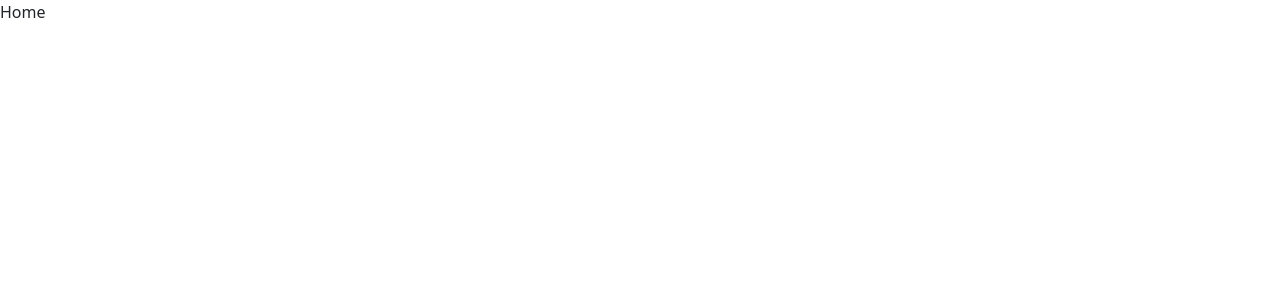
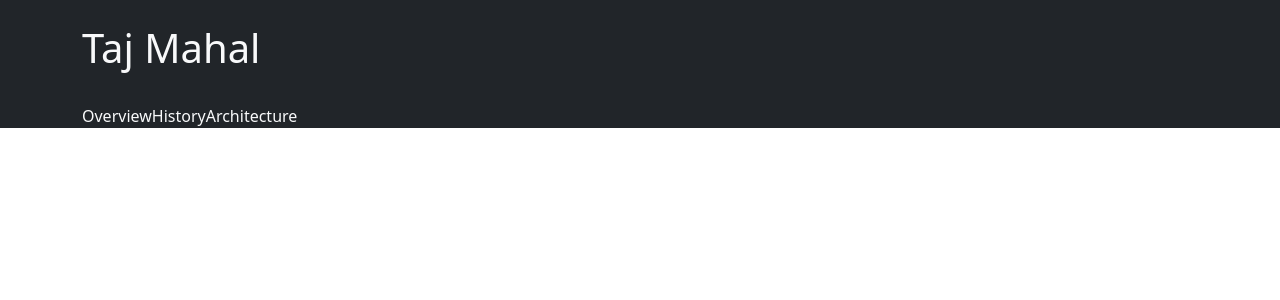
Before and after one commit to 7vTr0x7/React.js-2, a React (Vite) app in the folder IR_HW1/: page / in a window 1280 px wide. Shown: the top 300 px of the page. Built offline with nearby package versions, Linux system fonts and the light colour scheme.

Commit message:
IR_HW1 - Header

```diff
--- /dev/null
+++ b/IR_HW1/src/components/Header.jsx
@@ -0,0 +1,21 @@
+import React from "react";
+
+const Header = () => {
+  return (
+    <header className="bg-dark text-light">
+      <div className="container pt-4">
+        <h1>Taj Mahal</h1>
+
+        <nav className="pt-4">
+          <ul className="nav">
+            <li className="nav-item">Overview</li>
+            <li className="nav-item">History</li>
+            <li className="nav-item">Architecture</li>
+          </ul>
+        </nav>
+      </div>
+    </header>
+  );
+};
+
+export default Header;
--- a/IR_HW1/src/pages/Home.jsx
+++ b/IR_HW1/src/pages/Home.jsx
@@ -1,7 +1,12 @@
 import React from "react";
+import Header from "../components/Header";
 
 const Home = () => {
-  return <div>Home</div>;
+  return (
+    <div>
+      <Header />
+    </div>
+  );
 };
 
 export default Home;
```
